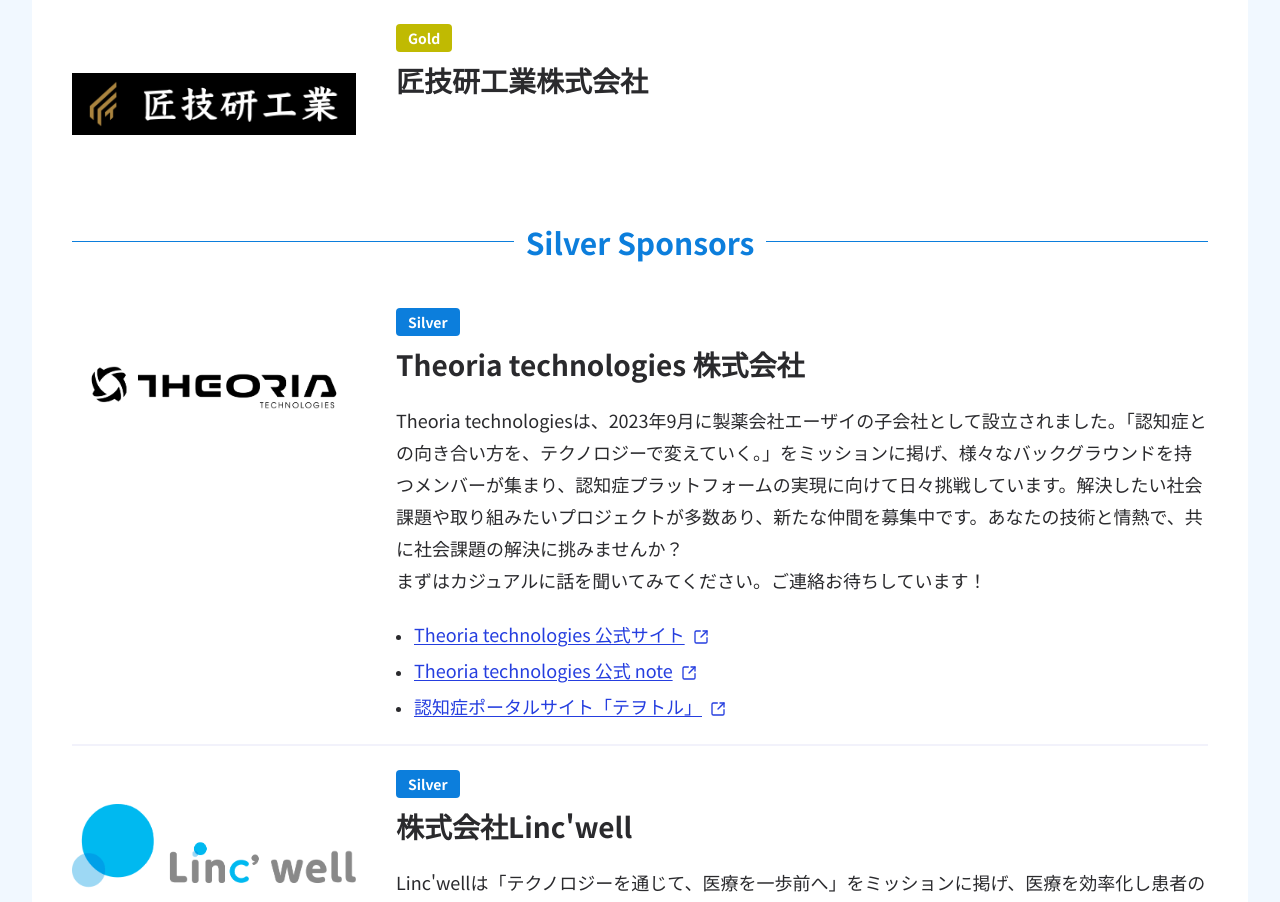
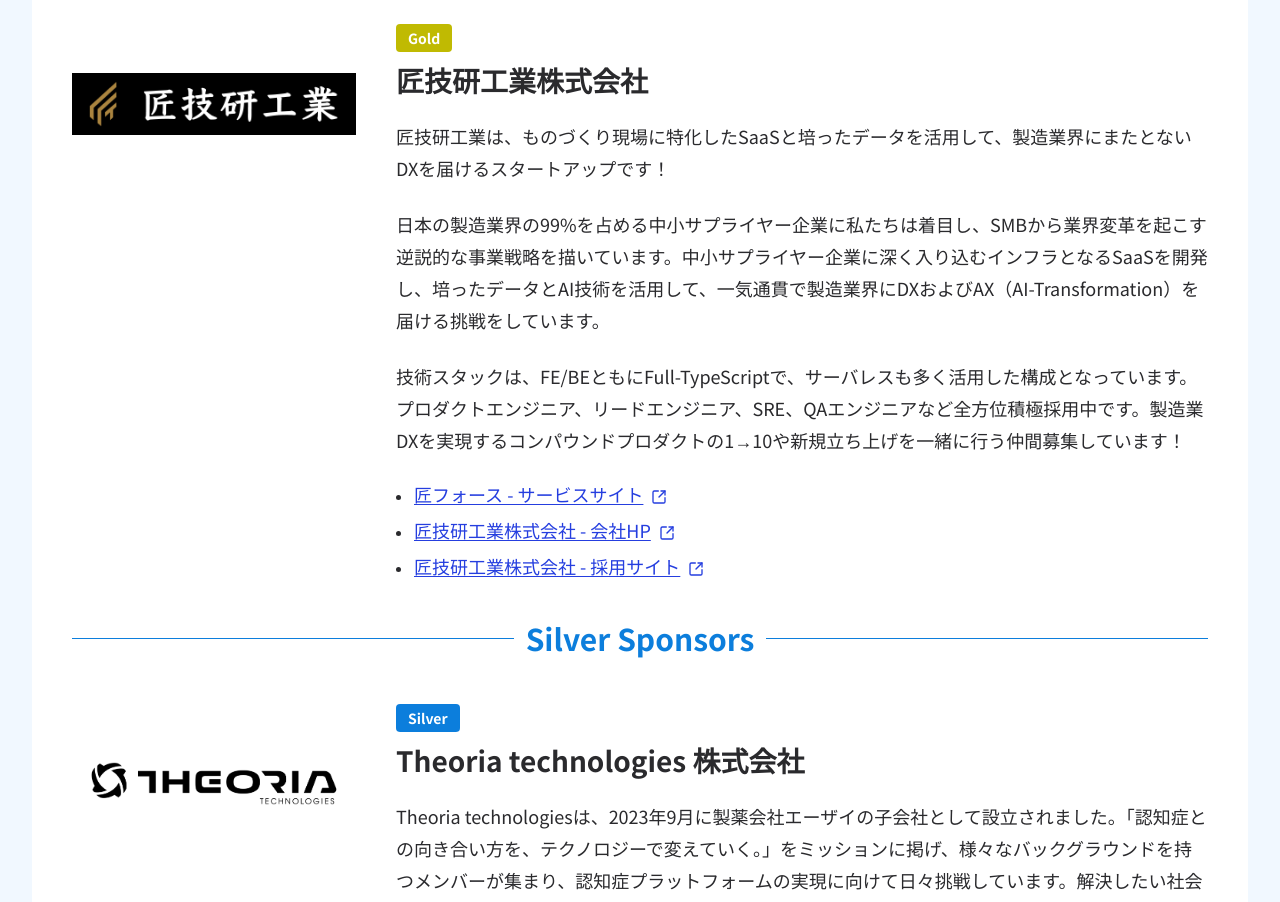
Before and after one commit to tskaigi/tskaigi2025-web-site, a Next.js app: page /wip/sponsors in a window 1280 px wide. Shown: the part 10700-11602 px from the top of the page. Built offline with nearby package versions, Linux system fonts and the light colour scheme.

Commit message:
feat(minor): 🎸 add takumi-giken

```diff
--- a/src/constants/sponsorList.ts
+++ b/src/constants/sponsorList.ts
@@ -497,6 +497,25 @@ export const sponsorList: SponsorList = {
       logoLink: "https://takumi-force.jp/",
       addPadding: false,
       isTenantChecked: false,
+      overview: [
+        "匠技研工業は、ものづくり現場に特化したSaaSと培ったデータを活用して、製造業界にまたとないDXを届けるスタートアップです！",
+        "日本の製造業界の99%を占める中小サプライヤー企業に私たちは着目し、SMBから業界変革を起こす逆説的な事業戦略を描いています。中小サプライヤー企業に深く入り込むインフラとなるSaaSを開発し、培ったデータとAI技術を活用して、一気通貫で製造業界にDXおよびAX（AI-Transformation）を届ける挑戦をしています。",
+        "技術スタックは、FE/BEともにFull-TypeScriptで、サーバレスも多く活用した構成となっています。プロダクトエンジニア、リードエンジニア、SRE、QAエンジニアなど全方位積極採用中です。製造業DXを実現するコンパウンドプロダクトの1→10や新規立ち上げを一緒に行う仲間募集しています！",
+      ],
+      links: [
+        {
+          title: "匠フォース - サービスサイト",
+          href: "https://takumi-force.jp/",
+        },
+        {
+          title: "匠技研工業株式会社 - 会社HP",
+          href: "https://takumi-giken.co.jp/",
+        },
+        {
+          title: "匠技研工業株式会社 - 採用サイト",
+          href: "https://recruit.takumi-giken.co.jp/",
+        },
+      ],
       roles: ["gold"],
     },
   ],
```
